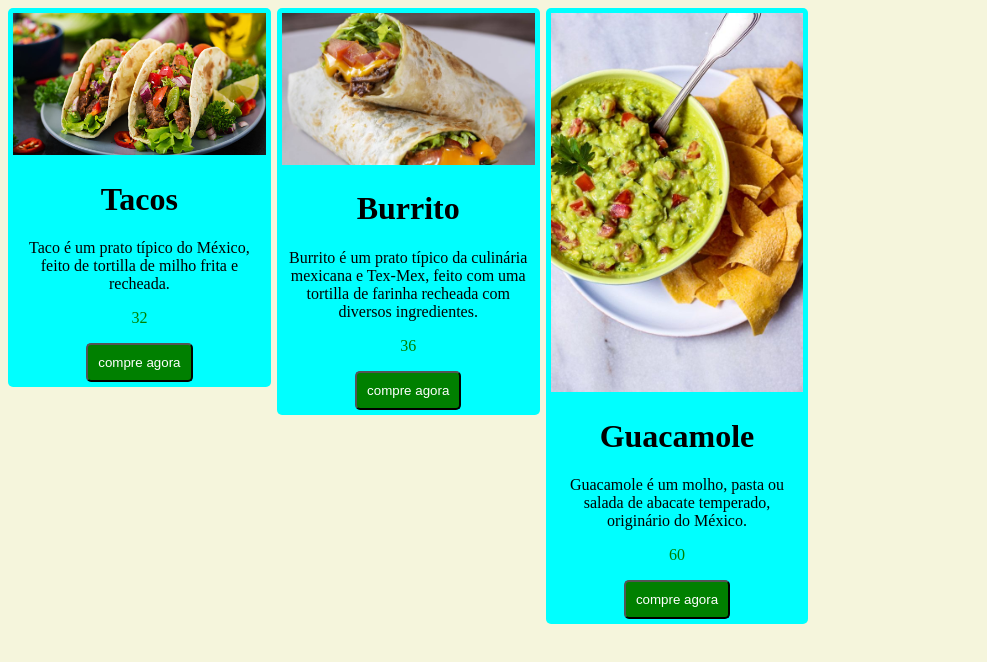
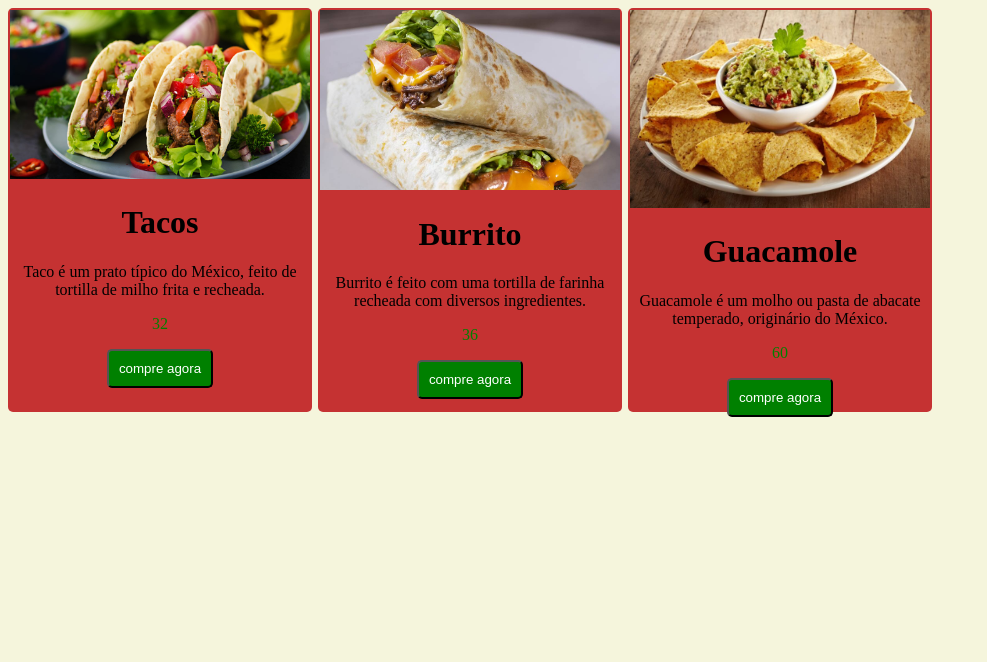
Before and after one commit to Luana13-bit/Projeto-M1-1, a plain HTML site: page index.html in a window 1280 px wide. Shown: the whole page, without its empty margins (0-987 px from the left). Drawn offline with Linux system fonts and the light colour scheme.

Commit message:
trocando imagens

```diff
--- a/script.js
+++ b/script.js
@@ -1,7 +1,10 @@
+
+
+
 var listaProdutos = [
     { img: "tacos.png", titulo: "Tacos", descricao: "Taco é um prato típico do México, feito de tortilla de milho frita e recheada.", preco: 32 },
-    { img: "burrito.png", titulo: "Burrito", descricao: "Burrito é um prato típico da culinária mexicana e Tex-Mex, feito com uma tortilla de farinha recheada com diversos ingredientes.", preco: 36},
-    { img: "guacamole.png", titulo: "Guacamole", descricao: "Guacamole é um molho, pasta ou salada de abacate temperado, originário do México.", preco: 60 }
+    { img: "burrito.png", titulo: "Burrito", descricao: "Burrito é feito com uma tortilla de farinha recheada com diversos ingredientes.", preco: 36},
+    { img: "guacamole3.png", titulo: "Guacamole", descricao: "Guacamole é um molho ou pasta de abacate temperado, originário do México.", preco: 60 }
 ]
 
 function exibirLista() {
@@ -40,7 +43,7 @@ console.log(listaProdutos)
 //     }
 // ]
 // todo elemento selecionado
-console.log(listaProdutos[0])
+
 // {
 //     "img": "smartv.png",
 //     "titulo": "tv",
@@ -48,5 +51,5 @@ console.log(listaProdutos[0])
 //     "preco": 2000
 // },
 // apenas uma variavel do elemento selecionado
-console.log(listaProdutos[2].titulo)
+
 // "tv sobre"
--- a/style.css
+++ b/style.css
@@ -7,20 +7,22 @@ body{
 
  li{
     /* cor de fundo */
-    background-color: aqua;
+    background-color: rgb(197, 50, 50);
     /* distancia do elemento debaixo */
-    margin-bottom: 10px;
+    margin-bottom: 5px;
     /* bordas mais redondas */
     border-radius: 5px;
     /* retira o ponto do inicio do item */
     list-style: none;
     /* distancia do conteudo para as bordas */
-    padding: 5px;
+    padding: 2px;
     /* tamanho do elemento */
-    width: 20%;
-    height: 25%;
+    width: 300px;
+    height: 400px;
     /* alinha o texto dentro do elemento */
     text-align: center;
+    text-size-adjust: auto;
+
 
 }
 
@@ -30,7 +32,7 @@ li img {
   }
 
 li:hover{
-    background-color: pink;
+    background-color: rgb(60, 180, 60);
     /* muda o icone do mouse */
     cursor: pointer;
 }
```
Also changed, not shown: guacamole2.png (added), guacamole3.png (added), logo.png (added).
